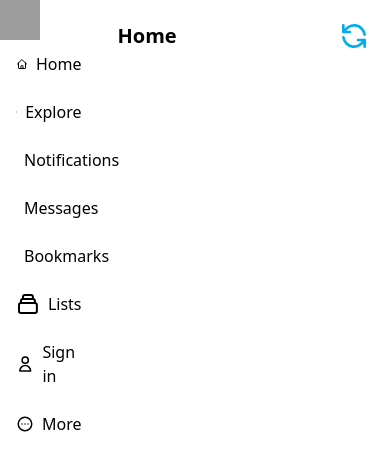
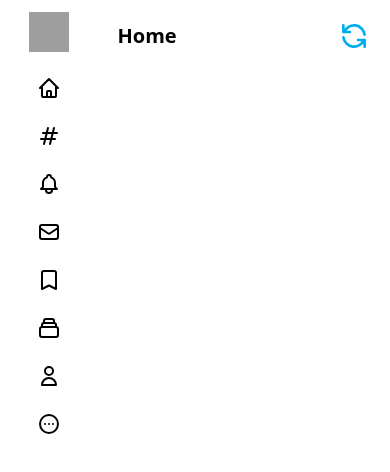
Before and after one commit to kboul/twitter-clone, a Next.js app: page / in a window 390 px wide. Shown: the top 472 px of the page. Built offline with nearby package versions, Linux system fonts and the light colour scheme; grey boxes are pictures that could not be loaded.

Commit message:
Change sidebar items style, hide text on small screens

```diff
--- a/components/Sidebar.tsx
+++ b/components/Sidebar.tsx
@@ -13,8 +13,12 @@ import SidebarRow from './SidebarRow'
 
 export default function Sidebar() {
   return (
-    <div className="col-span-3 flex flex-col">
-      <img className="h-10 w-10" src="https://links.papareact.com/drq" alt="" />
+    <div className="col-span-3 flex flex-col items-center px-4 md:items-start">
+      <img
+        className="m-3 h-10 w-10"
+        src="https://links.papareact.com/drq"
+        alt=""
+      />
       <SidebarRow Icon={HomeIcon} title="Home" />
       <SidebarRow Icon={HashtagIcon} title="Explore" />
       <SidebarRow Icon={BellIcon} title="Notifications" />
--- a/components/SidebarRow.tsx
+++ b/components/SidebarRow.tsx
@@ -9,7 +9,9 @@ export default function SidebarRow({ Icon, title }: SidebarRowProps) {
   return (
     <div className="group flex max-w-fit cursor-pointer items-center space-x-2 rounded-full px-4 py-3 hover:bg-gray-100">
       <Icon className="h-6 w-6" />
-      <p className="group-hover:text-twitter">{title}</p>
+      <p className="hidden text-base font-light group-hover:text-twitter md:inline-flex lg:text-xl">
+        {title}
+      </p>
     </div>
   )
 }
```
